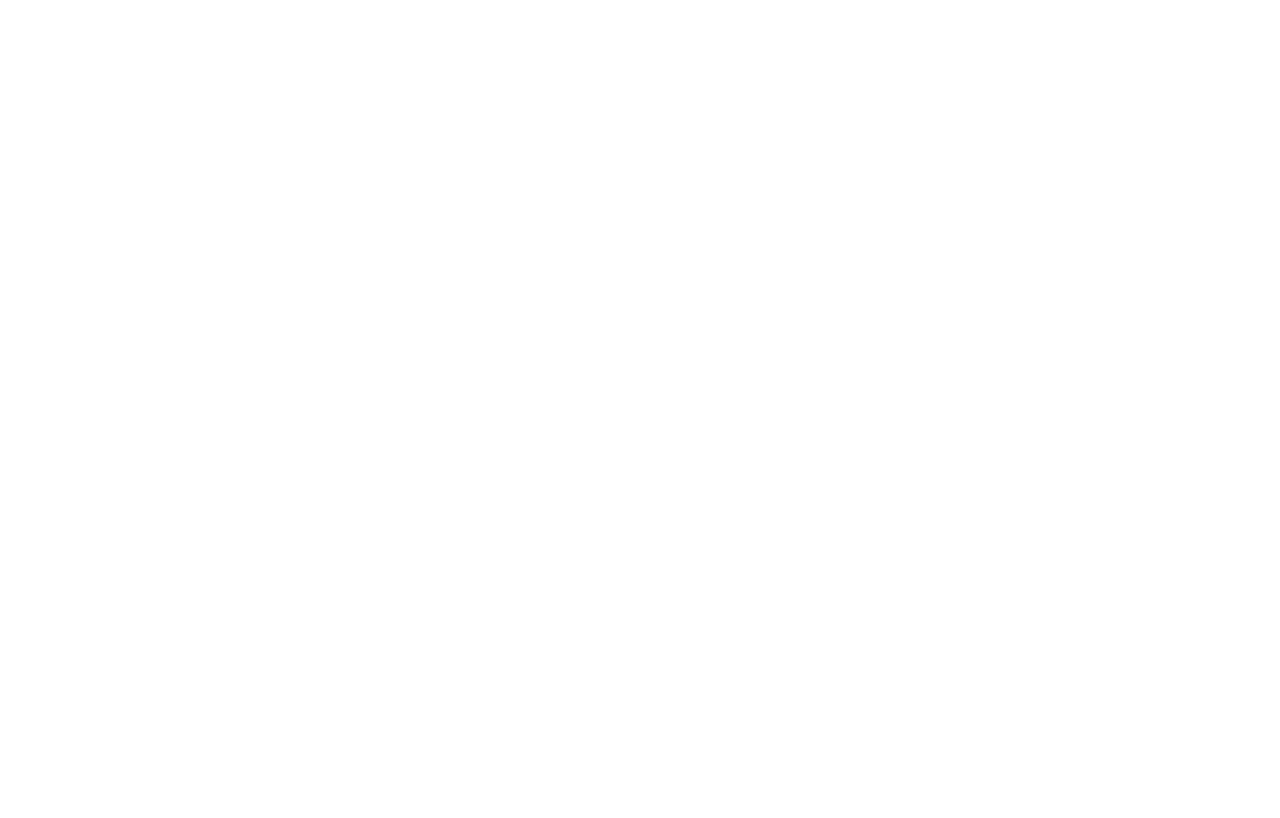
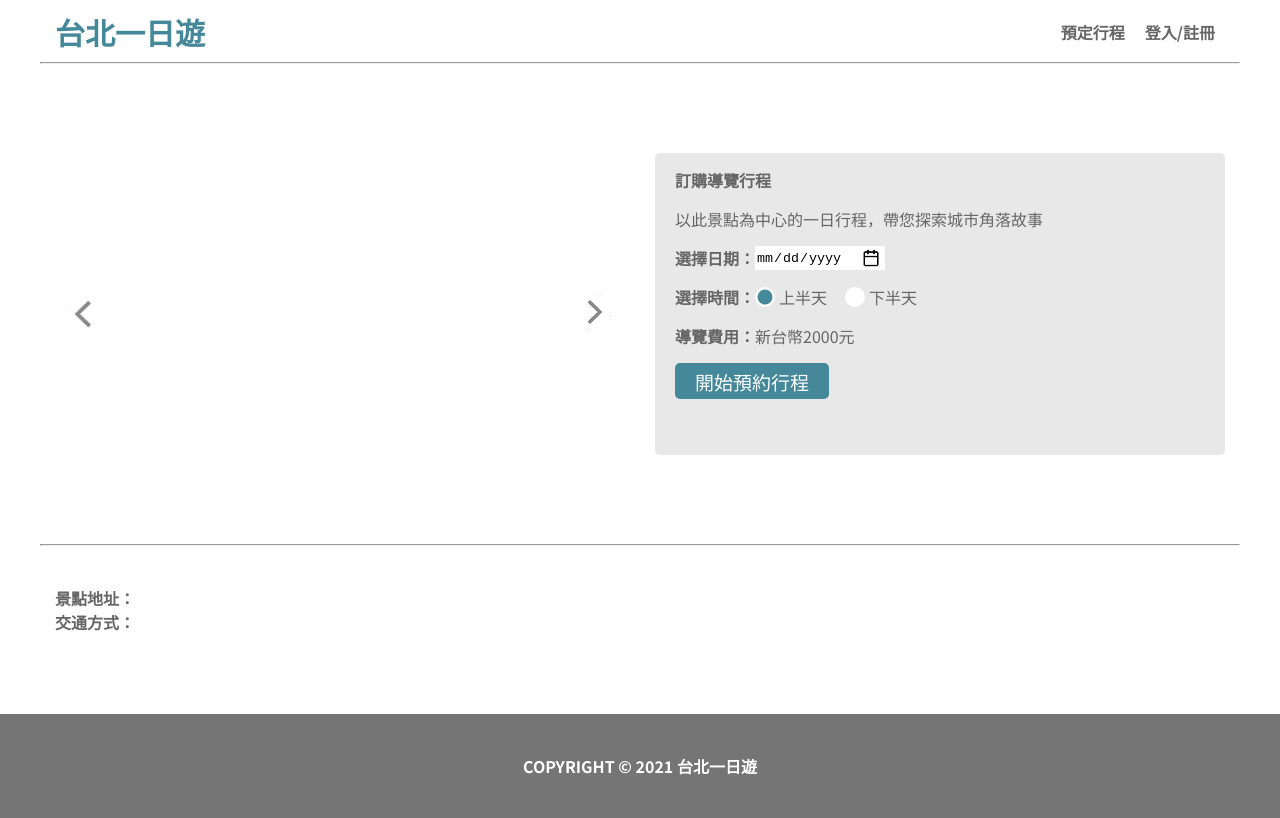
Before and after one commit to finn20240315/wehelp-stage2, a plain HTML site: page week9/static/attraction.html in a window 1280 px wide. Drawn offline with Linux system fonts and the light colour scheme; no server answers.

Commit message:
submit task of week11 version 1

```diff
--- a/week9/static/attraction.html
+++ b/week9/static/attraction.html
@@ -1,11 +1,99 @@
 <!DOCTYPE html>
 <html lang="en">
-<head>
-  <meta charset="UTF-8">
-  <meta name="viewport" content="width=device-width, initial-scale=1.0">
-  <title>Attraction</title>
-</head>
-<body>
-
-</body>
+  <head>
+    <meta charset="UTF-8" />
+    <meta name="viewport" content="width=device-width, initial-scale=1.0" />
+    <title>Attraction</title>
+    <link rel="stylesheet" href="/static/css/attraction.css" />
+    <link rel="preconnect" href="https://fonts.googleapis.com" />
+    <link rel="preconnect" href="https://fonts.gstatic.com" crossorigin />
+    <link
+      href="https://fonts.googleapis.com/css2?family=Noto+Sans+TC:wght@100..900&display=swap"
+      rel="stylesheet"
+    />
+  </head>
+  <body>
+    <header>
+      <!--表頭-->
+      <nav>
+        <div>
+          <a href="/" class="taipei-trip-link">
+            <div class="taipei-trip">台北一日遊</div>
+          </a>
+          <div class="nav-container">
+            <div class="for-nav">
+              <div class="appointment">預定行程</div>
+            </div>
+            <div class="for-nav">
+              <div class="sign-in">登入/註冊</div>
+            </div>
+          </div>
+        </div>
+      </nav>
+      <main>
+        <hr class="separator-1" />
+        <div class="section">
+          <div class="profile">
+            <div class="booking-form">
+              <div class="t1">訂購導覽行程</div>
+              <div class="t2">
+                以此景點為中心的一日行程，帶您探索城市角落故事
+              </div>
+              <div class="field-date">
+                <div class="t3">選擇日期：</div>
+                <div class="calendar-container">
+                  <input type="date" class="calendar" lang="en" />
+                  <img
+                    src="/static/images/calendar.png"
+                    alt="icon"
+                    class="icon"
+                  />
+                </div>
+              </div>
+              <div class="field-time">
+                <div class="t4">選擇時間：</div>
+                <label class="radio-label">
+                  <input
+                    type="radio"
+                    name="time"
+                    class="radio"
+                    value="2000"
+                    checked
+                  />
+                  <span class="custom-radio"></span>
+                  上半天
+                </label>
+                <label class="radio-label"
+                  ><input type="radio" name="time" class="radio" value="2500" />
+                  <span class="custom-radio"></span>下半天</label
+                >
+              </div>
+              <div class="field-price">
+                <div class="t5">導覽費用：</div>
+                <div class="t6">新台幣2000元</div>
+              </div>
+              <button class="booking">開始預約行程</button>
+            </div>
+          </div>
+          <div class="picture_current">
+            <div class="progress-bar"></div>
+            <button class="left-arrow"></button>
+            <button class="right-arrow"></button>
+            <div class="img-container"></div>
+          </div>
+        </div>
+        <hr class="separator-2" />
+        <div class="infors">
+          <div class="address-title">景點地址：</div>
+          <div class="transport-title">交通方式：</div>
+        </div>
+      </main>
+    </header>
+    <main></main>
+    <!--表尾-->
+    <footer>
+      <div><h2>COPYRIGHT © 2021 台北一日遊</h2></div>
+    </footer>
+    <script src="/static/js/attraction.js" defer></script>
+  </body>
 </html>
--- /dev/null
+++ b/week9/static/css/attraction.css
@@ -0,0 +1,398 @@
+/*全域設定*/
+* {
+  box-sizing: border-box; /* 計算寬度時包含邊框和內距 */
+}
+html {
+  margin: 0px;
+  padding: 0px;
+  width: 100%;
+  height: 100%;
+  display: flex;
+  flex-direction: column;
+  justify-content: center;
+  align-items: center;
+}
+body {
+  margin: 0px;
+  padding: 0px;
+  width: 100%;
+  height: 100%;
+  font-family: "Noto Sans TC", sans-serif; /* 設定字型 */
+  font-weight: 700; /* 粗體 */
+  color: #666666;
+  font-size: 16px; /* 字體大小 */
+}
+/*電腦版 1920px*/
+/*header表頭*/
+.taipei-trip-link {
+  text-decoration: none;
+  display: inline-block;
+  width: 100%;
+}
+nav {
+  padding: 15px;
+  max-width: 1200px;
+  width: 100%;
+  height: 54px;
+  margin: 0 auto; /* 左右自動調整，使元素水平居中 */
+}
+nav div {
+  width: 100%; /* 讓導航欄撐滿畫面 */
+  max-width: 1200px; /* 最大寬度 1200px */
+  height: 34px; /* 高度 34px */
+  display: flex; /* 使用 Flexbox 排版 */
+  justify-content: space-between; /* 讓子元素左右對齊 */
+  align-items: center; /* 垂直置中 */
+}
+
+nav .taipei-trip {
+  color: #448899;
+  max-width: fit-content;
+  max-height: fit-content;
+  font-weight: 700;
+  font-size: 30px;
+  line-height: 34px;
+  text-align: center;
+  display: flex;
+  flex-direction: column;
+  justify-content: center;
+  align-items: center;
+}
+
+div.for-nav {
+  width: auto;
+}
+
+.nav-container .appointment {
+  text-align: center; /* 文字置中 */
+  white-space: nowrap; /* 防止文字換行 */
+  padding: 10px;
+}
+
+.nav-container .sign-in {
+  text-align: center; /* 文字置中 */
+  white-space: nowrap; /* 防止文字換行 */
+  padding: 10px;
+}
+
+.nav-container {
+  display: flex;
+  justify-content: end;
+  align-items: center;
+}
+
+.nav-container button h4 {
+  font-size: 16px;
+  font-weight: 500;
+}
+
+hr.separator {
+  max-width: 1920px;
+  width: 100%;
+  border: 1px solid #e8e8e8;
+  margin: 0 auto;
+}
+.infors {
+  margin: 40px 15px 80px 15px;
+}
+/*目前用js新增的資料：景點描述*/
+.description,
+.address,
+.transport {
+  max-width: 1200px;
+  width: auto;
+  margin: 0 0 20px 0;
+  height: auto;
+  font-weight: 400;
+}
+main {
+  max-width: 1200px;
+  width: auto;
+  margin: 0 auto;
+}
+.section {
+  display: flex;
+  flex-direction: row-reverse;
+  justify-content: start;
+  align-items: center;
+  padding: 0 15px;
+  max-width: 1200px;
+  width: auto;
+  height: 400px;
+  margin: 40px 0;
+}
+.profile {
+  display: flex;
+  flex-direction: column;
+  justify-content: center;
+  align-items: start; /*靠左對齊*/
+  margin: 0 0 0 30px;
+  width: 50%;
+}
+.name {
+  max-width: 600px;
+  width: auto;
+  font-size: 24px;
+  height: 33px;
+  color: #666666;
+  margin: 0 0 15px 0;
+}
+.category {
+  height: 22px;
+  font-size: 16px;
+  font-weight: 400;
+  margin: 0 0 20px 0;
+}
+.booking-form {
+  display: flex;
+  flex-direction: column;
+  justify-content: start;
+  align-items: start;
+  background-color: #e8e8e8;
+  padding: 15px 20px;
+  border-radius: 5px;
+  width: 100%;
+  height: 302px;
+}
+.t1,
+.t3,
+.t4,
+.t5 {
+  font-size: 16px;
+  font-weight: 700;
+  width: auto;
+  white-space: nowrap;
+}
+.t2,
+.t6 {
+  font-weight: 400;
+  align-items: center;
+}
+.t1,
+.t2 {
+  margin: 0 0 15px 0;
+}
+input.calendar {
+  height: 100%;
+  min-width: 130px;
+  width: auto;
+  border: none;
+  display: flex;
+  flex-direction: column;
+  justify-content: center;
+  align-items: flex-start;
+}
+
+/* 讓 radio 隱藏，但仍然可點擊 */
+.radio {
+  display: none;
+}
+
+/* 自訂圓形 radio 按鈕 */
+.custom-radio {
+  display: inline-block;
+  width: 20px;
+  height: 20px;
+  border-radius: 50%;
+  border: 2px solid white;
+  background-color: white;
+  position: relative;
+  vertical-align: middle;
+  cursor: pointer;
+  margin: 0 4px 0 0;
+}
+
+/* 選取時的效果 */
+.radio:checked + .custom-radio {
+  background-color: white;
+}
+
+/* 圓形按鈕的外框（選取時） */
+.radio:checked + .custom-radio::after {
+  content: "";
+  position: absolute;
+  width: 15px;
+  height: 15px;
+  background-color: #448899;
+  border-radius: 50%;
+  top: 50%;
+  left: 50%;
+  transform: translate(-50%, -50%);
+}
+
+/* 標籤對齊 */
+.radio-label {
+  display: flex;
+  align-items: center;
+  font-size: 16px;
+  font-weight: 400;
+  cursor: pointer;
+  margin-right: 18px;
+}
+
+button {
+  height: 100%;
+}
+button.booking {
+  border: none; /* 移除邊框 */
+  outline: none; /* 移除點擊後的外框 */
+  background-color: #448899;
+  width: 154px;
+  height: 36px;
+  color: white;
+  border-radius: 5px;
+  font-size: 19px;
+}
+.field-date,
+.field-time,
+.field-price {
+  display: flex;
+  justify-content: flex-start;
+  align-items: stretch;
+  margin: 0 0 15px 0;
+}
+.calendar-container {
+  position: relative;
+  display: flex; /* 讓內部元素水平排列 */
+  align-items: center; /* 垂直置中 */
+}
+/* 隱藏內建日曆圖示 */
+.calendar::-webkit-calendar-picker-indicator {
+  opacity: 0;
+  position: absolute;
+  width: 100%;
+  height: 100%;
+  cursor: pointer;
+}
+
+/* 自訂日曆圖示 */
+.icon {
+  position: absolute;
+  right: 5px;
+  top: 50%;
+  transform: translateY(-50%);
+  width: 18px;
+  height: 18px;
+  cursor: pointer;
+  pointer-events: none; /* 確保 input 仍然可以被點擊 */
+  background-color: white;
+}
+
+/*圖片*/
+.picture_current {
+  position: relative;
+  width: 50%;
+  height: 400px;
+  overflow: hidden;
+}
+.img-container {
+  display: flex;
+  justify-content: center;
+  align-items: center;
+  width: 100%;
+  height: 100%;
+  object-fit: cover;
+  border-radius: 5px;
+  background-repeat: no-repeat;
+  background-position: center;
+  background-size: cover;
+}
+
+button.left-arrow {
+  all: unset; /* 移除所有預設樣式 */
+  background-image: url("/static/images/pic-left-arrow.png");
+  background-position: center;
+  background-size: cover;
+  flex-wrap: nowrap;
+  position: absolute;
+  top: 50%;
+  left: 0;
+  transform: translateY(-50%);
+  width: 40px;
+  height: 40px;
+  color: white;
+  border: none;
+  border-radius: 50%;
+  cursor: pointer;
+  margin: 10px;
+}
+button.right-arrow {
+  all: unset; /* 移除所有預設樣式 */
+  background-image: url("/static/images/pic-right-arrow.png");
+  background-repeat: no-repeat;
+  position: absolute;
+  top: 50%;
+  right: 0;
+  transform: translateY(-50%);
+  width: 40px;
+  height: 40px;
+  border: none;
+  border-radius: 50%;
+  cursor: pointer;
+  margin: 10px;
+}
+.progress-bar {
+  position: absolute;
+  bottom: 10px;
+  left: 50%;
+  transform: translateX(-50%); /* 修正置中 */
+  display: flex;
+  justify-content: center;
+  align-items: center;
+  gap: 10px;
+  padding: 5px;
+}
+.dot {
+  width: 10px;
+  height: 10px;
+  border-radius: 50%;
+  background-color: rgba(255, 255, 255, 0.8);
+  cursor: pointer;
+  visibility: visible;
+  opacity: 1;
+}
+.dot.active {
+  background-color: black;
+  border: rgba(255, 255, 255, 0.8) 1px solid;
+  width: 10px;
+  height: 10px;
+}
+/*表尾*/
+footer {
+  background-color: #757575;
+  height: 104px;
+  color: white;
+  display: flex;
+  flex-direction: column;
+  justify-content: center;
+  align-items: center;
+  padding: 40px 0;
+  font-size: 16px;
+  font-weight: 700;
+}
+footer h2 {
+  font-size: 16px;
+}
+
+/* 平板尺寸樣式 */
+@media screen and (max-width: 768px) {
+  .section {
+    display: flex;
+    flex-direction: column-reverse; /* 改為垂直排列 */
+    justify-content: center; /* 垂直居中 */
+    align-items: center; /* 水平居中 */
+    width: 100%;
+    height: 100%;
+    padding: 0;
+  }
+  .profile {
+    width: 100%;
+    height: 100%;
+    padding: 20px;
+    margin: 0;
+  }
+  .picture_current {
+    width: 100%;
+    height: 350px;
+  }
+}
--- a/week9/static/js/script.js
+++ b/week9/static/js/script.js
@@ -160,6 +160,12 @@ document.addEventListener("DOMContentLoaded", async () => {
     card.appendChild(name);
     card.appendChild(details);
 
+    // 在景點卡片上添加點擊事件，點擊後跳轉到相應的景點詳細頁面
+    card.addEventListener("click", () => {
+      window.location.href = `/attraction/${place.id}`;
+      console.log("已點擊景點卡片:", place.id);
+    });
+
     return card;
   }
 
```
Also changed, not shown: week9/static/js/attraction.js (added, +134 -0 lines), week9/static/images/calendar.png (added), week9/static/images/circle.png (added), week9/static/images/close.png (added), week9/static/images/delete.png (added), week9/static/images/pic-left-arrow.png (added), week9/static/images/pic-right-arrow.png (added), week9/static/images/search.png (added), 1 other file.
